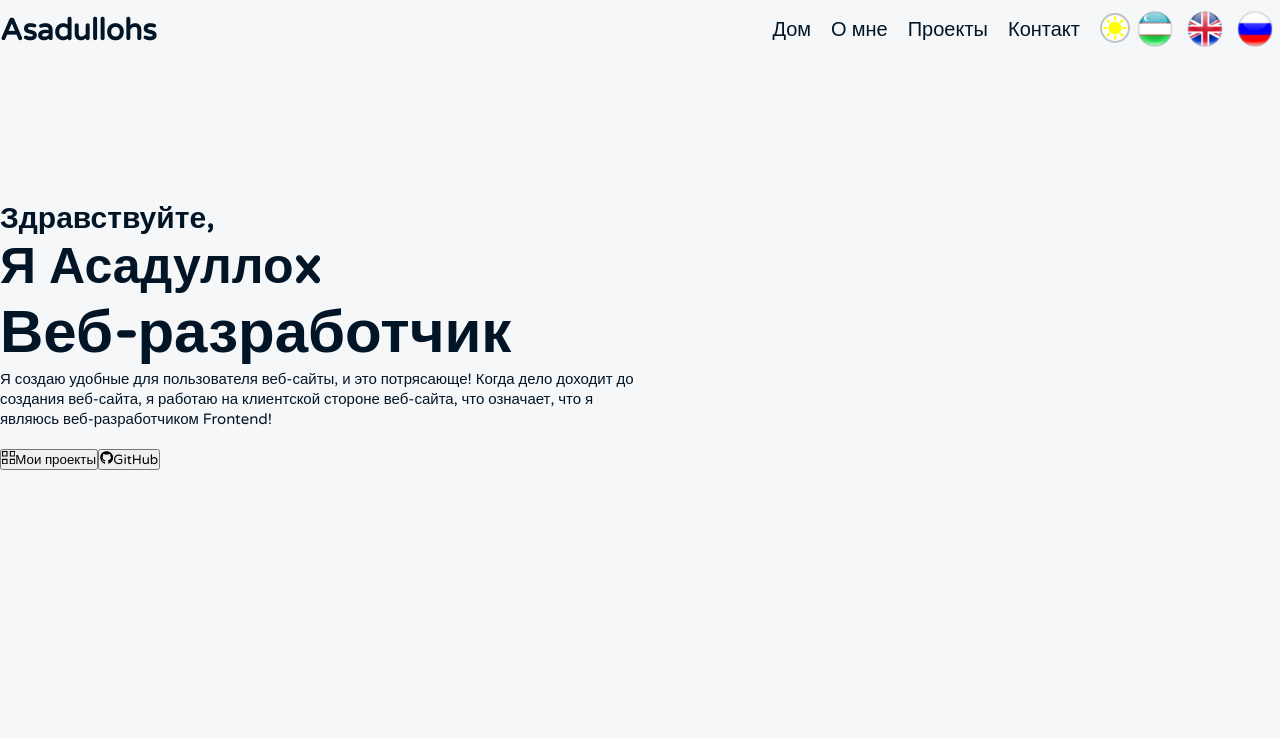
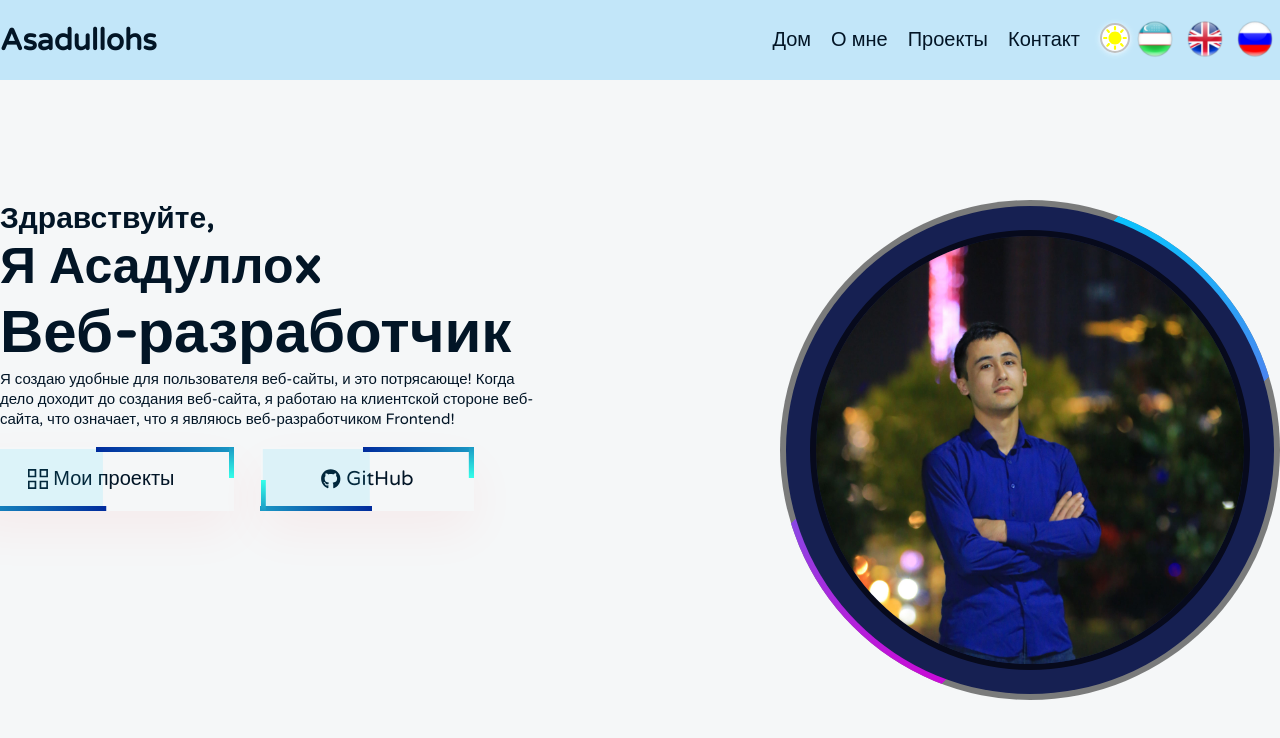
Before and after one commit to HumbleBoyy/Asadullohs, a React (Vite) app: page / in a window 1280 px wide. Shown: the top 738 px of the page. Built offline with nearby package versions, Linux system fonts and the light colour scheme.

Commit message:
Just another commit

```diff
--- a/public/languages/en.json
+++ b/public/languages/en.json
@@ -12,6 +12,7 @@
      "profession":"Web-developer",
      "paragraph":"I build user friendly websites which is amazing! When it comes to creating a website, I work on client-side of a website that means I am a Frontend Web-developer!",
      "btn1":"My Projects",
-     "btn2":"GitHub"
+     "btn2":"GitHub",
+     "image_name":"Asadulloh Abdurakhmonov"
    }
 }
--- a/public/languages/ru.json
+++ b/public/languages/ru.json
@@ -11,6 +11,7 @@
       "profession":"Веб-разработчик",
       "paragraph":"Я создаю удобные для пользователя веб-сайты, и это потрясающе! Когда дело доходит до создания веб-сайта, я работаю на клиентской стороне веб-сайта, что означает, что я являюсь веб-разработчиком Frontend!",
       "btn1":"Мои проекты",
-      "btn2":"GitHub"
+      "btn2":"GitHub",
+      "image_name":"Асадуллох Абдурахмонов"
     }
 }
--- a/public/languages/uz.json
+++ b/public/languages/uz.json
@@ -11,6 +11,7 @@
      "profession":"Web-dasturchi",
      "paragraph":"Men foydalanuvchilarga qulay veb-saytlar yarataman, bu ajoyib! Veb-sayt yaratish haqida gap ketganda, men veb-saytning tashqi ko'rinishini yarataman, ya'ni men Frontend Web-dasturchiman!",
      "btn1":"Loyihlarim",
-     "btn2":"GitHub"
+     "btn2":"GitHub",
+     "image_name":"Asadulloh Abduraxmonov"
    }
 }
--- a/src/Components/Home/Home.jsx
+++ b/src/Components/Home/Home.jsx
@@ -3,6 +3,7 @@ import './home.css'
 import Navbar from '../Navbar/Navbar'
 import { FaGithub } from 'react-icons/fa'
 import { GrProjects } from 'react-icons/gr'
+import images from '../../assets/images'
 const Home = () => {
   return (
     <>
@@ -15,10 +16,45 @@ const Home = () => {
                  <h2 className='name'>{t("Home.name")}</h2>
                  <h3 className='profession'>{t("Home.profession")}</h3>
                  <p className='info_paragraph'>{t("Home.paragraph")}</p>
-                 <div className='home_buttons'>
-                    <a href="#projects"><button className='home_btn'><GrProjects />{t("Home.btn1")}</button></a>
-                    <a href="https://github.com/HumbleBoyy" target='blank'><button className='home_btn'><FaGithub />{t("Home.btn2")}</button></a>
+                 <div className="home_Special_buttons">
+                 <div className='home_button'>
+                    <a href="#projects" className='animation_btn'>
+                      <span></span>
+                      <span></span>
+                      <span></span>
+                      <span></span>
+                      <button className='home_btn'>
+                      <GrProjects />
+                      {t("Home.btn1")}
+                      </button>
+                    </a>
                  </div>
+                 <div className='home_button'>
+                    <a href="https://github.com/HumbleBoyy" target='blank' className='animation_btn'>
+                      <span></span>
+                      <span></span>
+                      <span></span>
+                      <span></span>
+                    <button className='home_btn'>
+                      <FaGithub />{t("Home.btn2")}
+                    </button></a>
+                 </div>
+                 </div>
+              </div>
+
+
+              {/* Home Right side */}
+              <div className='right_side_of_home'>
+                   <div className="box_image">
+                      <div className='content'>
+                         <img src={images.five} alt="Asadullohs_Picture" className='asadullohs_image'/>
+                         <h2>
+                           {t("Home.image_name")}<br />
+                           <span>{t("Home.profession")}</span>
+                           <a href="#contact"></a>
+                         </h2>
+                      </div>
+                   </div>
               </div>
            </div>
         </div>
--- a/src/Components/Home/home.css
+++ b/src/Components/Home/home.css
@@ -20,10 +20,196 @@
 
 .info_paragraph{
     font-size: 1.5rem;
-    width: 50%;
+    width: 70%;
     line-height: 20px;
 }
 
-.home_buttons{
-    margin: 2rem 0;
+
+/* Home buttons and images style */
+.home_items_wrapper{
+    display: grid;
+    grid-template-columns: 4fr 1fr;
+    grid-template-rows: auto;
 }
+.home_Special_buttons{
+    position: relative;
+    display: flex;
+    align-items: center;
+    justify-content: start;
+    left: 13%;
+    margin-top: 5rem;
+}
+.home_button{
+    display: flex;
+}
+.home_btn{
+    background: transparent;
+    font-size: 2rem;
+    border: none;
+    outline: none;
+    display: flex;
+    align-items: center;
+    gap: 0.5rem;
+}
+.animation_btn{
+	top: 70%;
+	left: 20%;
+	transform: translate(-50%, -50%);
+	overflow: hidden;
+	padding: 20px 60px;
+	font-size: 30;
+	text-decoration: none;
+	letter-spacing: 2px;
+	text-transform: uppercase;
+	font-weight: bold;
+	box-shadow: 0 20px 50px rgba(251, 0, 0, 0.05)
+}
+
+.animation_btn::before{
+    position: absolute;
+	width: 50%;
+	top: 2px;
+	left: 2px;
+	bottom: 2px;
+	content: '';
+	background: rgba(0, 208, 255, 0.1);
+}
+.animation_btn span:nth-child(1){
+    position: absolute;
+	width: 100%;
+	height: 5px;
+	top: 0;
+	left: 0;
+	background: linear-gradient(to right, #002b9d, #34ffea);
+	animation: animate1 2s linear infinite;
+}
+
+@keyframes animate1{
+	0%{
+		transform: translateX(-100%);
+	}
+	100%{
+		transform: translateX(100%);
+	}
+}
+.animation_btn span:nth-child(2) {
+	position: absolute;
+	width: 5px;
+	height: 100%;
+	top: 0;
+	right: 0;
+	background: linear-gradient(to bottom, #002b9d, #34ffea);
+	animation: animate2 2s linear infinite;
+	animation-delay: 1s;
+}
+@keyframes animate2{
+	0%{
+		transform: translateY(-100%);
+	}
+	100%{
+		transform: translateY(100%);
+	}
+}
+
+.animation_btn span:nth-child(3) {
+	position: absolute;
+	width: 100%;
+	height: 5px;
+	left: 0;
+	bottom: 0;
+	background: linear-gradient(to left, #002b9d, #34ffea);
+	animation: animate3 2s linear infinite;
+}
+
+@keyframes animate3{
+	0%{
+		transform: translateX(100%);
+	}
+	100%{
+		transform: translateX(-100%);
+	}
+}
+
+.animation_btn span:nth-child(4) {
+	position: absolute;
+	width: 5px;
+	height: 100%;
+	top: 0;
+	left: 0;
+	background: linear-gradient(to top, #002b9d, #34ffea);
+	animation: animate4 2s linear infinite;
+	animation-delay: 1s;
+}
+@keyframes animate4{
+	0%{
+		transform: translateY(100%);
+	}
+	100%{
+		transform: translateY(-100%);
+	}
+}
+
+
+.box_image{
+    position: relative;
+    width: 500px;
+    height: 500px;
+    background: rgba(0, 0, 0, 0.5);
+    border-radius: 50%;
+    overflow: hidden;
+}
+
+.box_image::before{
+   content: '';
+   position: absolute;
+   inset: -10px 140px;
+   background: linear-gradient(315deg, #00ccff, #d400d4);
+   transition: ease-in-out 0.5s;
+   animation: animateImage 4s linear infinite;
+}
+
+.box_image:hover::before{
+    inset: -20px 0px;
+}
+
+@keyframes animateImage{
+    0%{
+        transform: rotate(0deg);
+    }
+    0%{
+        transform: rotate(360deg);
+    }
+}
+
+.box_image::after{
+    content: '';
+    position: absolute;
+    inset: 6px;
+    background: #162052;
+    border-radius: 50%;
+    z-index: 1;
+}
+
+.content{
+    position: absolute;
+    inset: 30px;
+    border: 6px solid #070a1c;
+    z-index: 3;
+    border-radius: 50%;
+    overflow: hidden;
+}
+
+.content .asadullohs_image{
+    position: absolute;
+    top: 0;
+    left: 0;
+    width: 100%;
+    height: 100%;
+    object-fit: cover;
+    transition: ease-in-out 0.5s;
+    pointer-events: none;
+}
+
+.box:hover .content .asadullohs_image{
+
+}
--- a/src/Components/Navbar/navbar.css
+++ b/src/Components/Navbar/navbar.css
@@ -1,9 +1,10 @@
 .navbar{
     position: fixed;
     width: 100%;
-    height: 100px;
-    padding: 1rem 0rem;
+    height: 80px;
+    padding: 2rem 0rem;
     z-index: 999;
+    background: rgba(0, 170, 255, 0.207);
 }
 
 .navbar_nav{
--- a/src/index.css
+++ b/src/index.css
@@ -33,9 +33,12 @@ html{
   --text-color: #F8F6E3;
 }
 
-body, .Logo_name, .menu_links{
+body{
   background-color: var(--background-color);
   color: var(--text-color);
   transition: background-color 0.3s ease, color 0.3s ease;
 }
+.Logo_name, .menu_links, .home_btn{
+  color: var(--text-color);
+}
 /* Dark Mode Styles */
```
